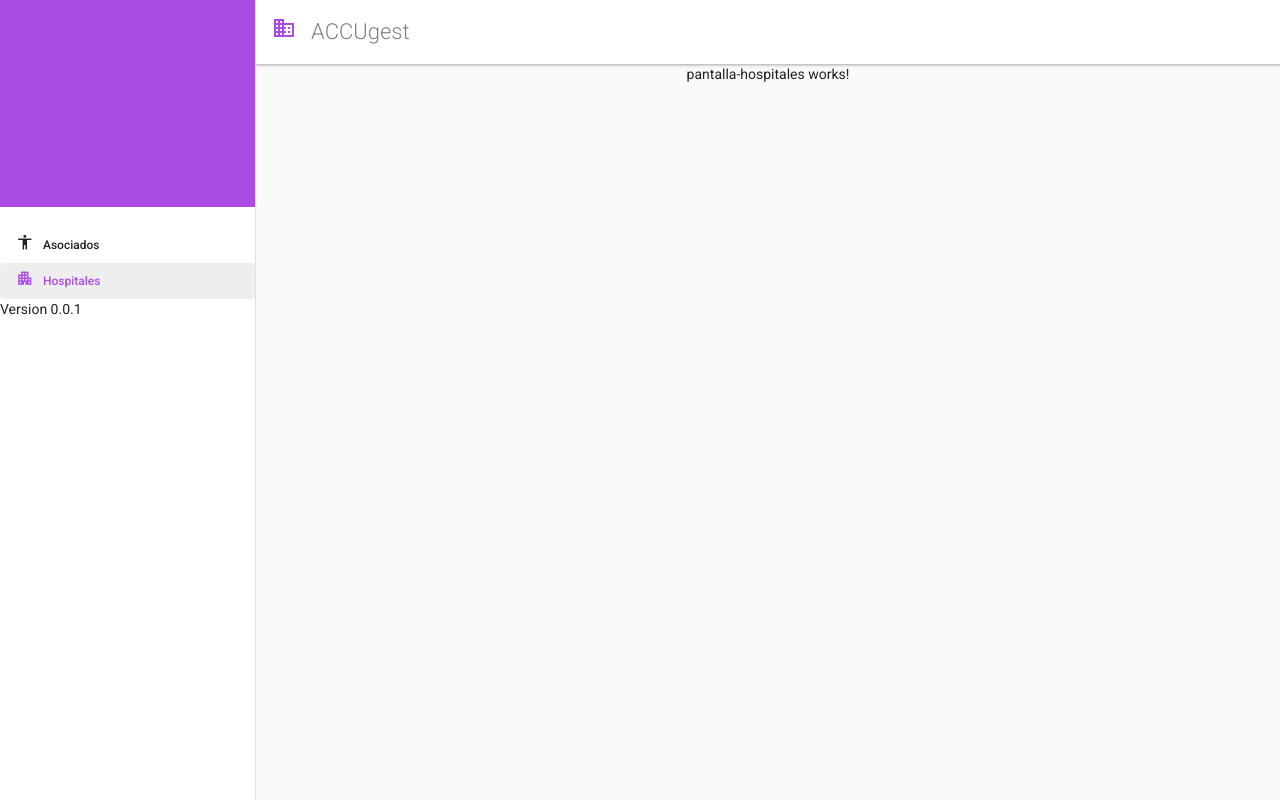
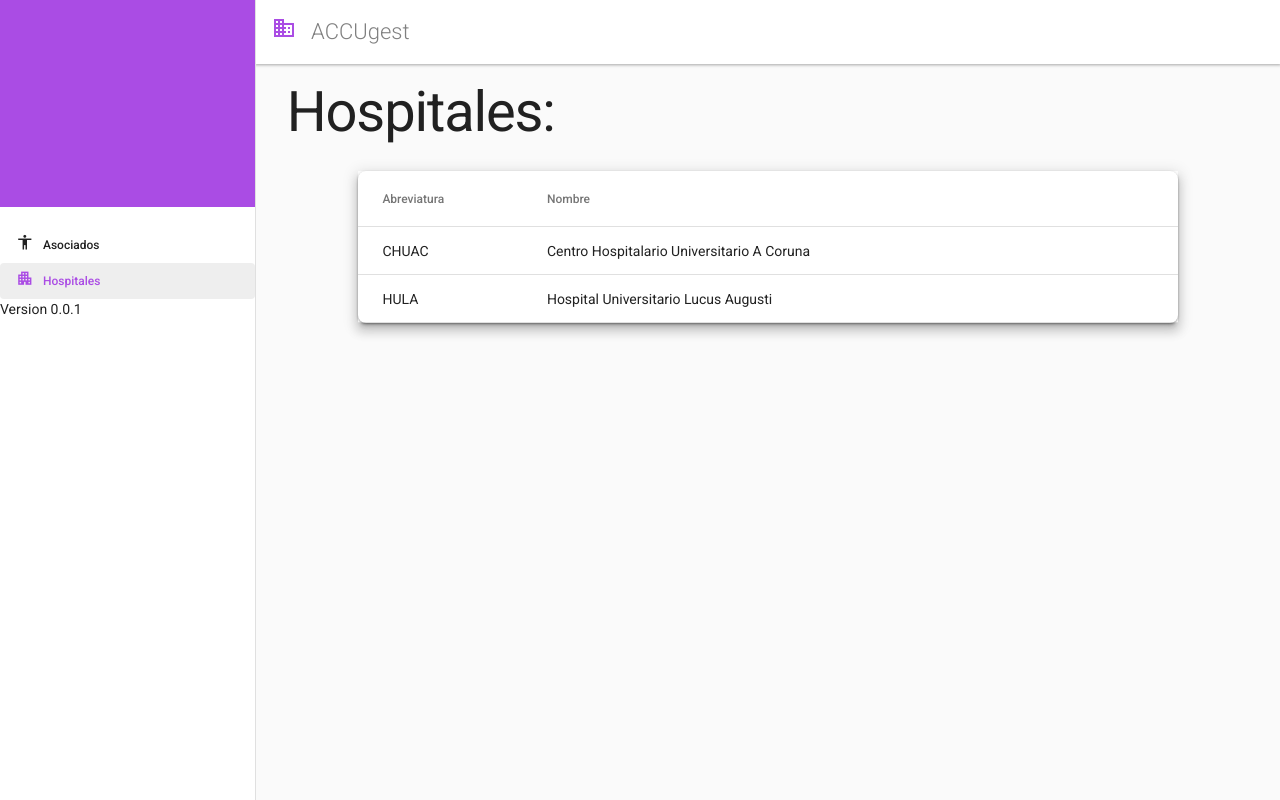
Before and after one commit to mfernandez-dev/app-gestion-accu-front, an Angular app: page /hospitales in a window 1280 px wide. Built offline with nearby package versions, Linux system fonts and the light colour scheme.

Commit message:
tabal hospitales implementada

```diff
--- a/src/app/hospitales/components/pantalla-hospitales/pantalla-hospitales.component.html
+++ b/src/app/hospitales/components/pantalla-hospitales/pantalla-hospitales.component.html
@@ -1,3 +1,6 @@
 <div class="main-container">
-  <p>pantalla-hospitales works!</p>
+  <h1 class="mat-display-3">Hospitales:</h1>
+  <div class="main-table">
+    <app-tabla-hospitales></app-tabla-hospitales>
+  </div>
 </div>
--- a/src/app/hospitales/components/pantalla-hospitales/pantalla-hospitales.component.scss
+++ b/src/app/hospitales/components/pantalla-hospitales/pantalla-hospitales.component.scss
@@ -4,3 +4,25 @@
   align-items: center;
   height: 90vh;
 }
+.main-table {
+  margin-top: 2%;
+  flex: 0 1 auto;
+  width: 80%;
+  border-radius: 8px;
+  background-color: white;
+  color: black;
+  box-shadow: 0 1px 3px rgba(0, 0, 0, 0.14), 0 1px 2px rgba(0, 0, 0, 0.26);
+}
+
+.main-button{
+  margin-top: 2%;
+  align-self: flex-start;
+  margin-left: 5%;
+}
+
+.mat-display-3{
+  margin-top: 2%;
+  align-self: flex-start;
+  margin-left: 3%;
+  margin-bottom: 1%;
+}
--- a/src/app/hospitales/components/tabla-hospitales/tabla-hospitales.component.html
+++ b/src/app/hospitales/components/tabla-hospitales/tabla-hospitales.component.html
@@ -1 +1,17 @@
-<p>tabla-hospitales works!</p>
+<table mat-table [dataSource]="dataSource" class="container-table mat-elevation-z8">
+  <ng-container matColumnDef="nombreHospital">
+    <th mat-header-cell *matHeaderCellDef mat-sort-header>Nombre</th>
+    <td mat-cell *matCellDef="let hospital">
+      {{hospital.nombreHospital}}
+    </td>
+  </ng-container>
+  <ng-container matColumnDef="abreviatura">
+    <th mat-header-cell *matHeaderCellDef>Abreviatura</th>
+    <td mat-cell *matCellDef="let hospital">
+      {{hospital.abreviatura}}
+    </td>
+  </ng-container>
+
+  <tr mat-header-row *matHeaderRowDef="displayedColumns"></tr>
+  <tr mat-row *matRowDef="let row; columns: displayedColumns;"></tr>
+</table>
--- a/src/app/hospitales/components/tabla-hospitales/tabla-hospitales.component.scss
+++ b/src/app/hospitales/components/tabla-hospitales/tabla-hospitales.component.scss
@@ -0,0 +1,4 @@
+table {
+  width: 100%;
+  background: inherit;
+}
--- a/src/app/hospitales/components/tabla-hospitales/tabla-hospitales.component.ts
+++ b/src/app/hospitales/components/tabla-hospitales/tabla-hospitales.component.ts
@@ -1,15 +1,34 @@
-import { Component, OnInit } from '@angular/core';
+import { Component, OnInit, OnChanges, SimpleChanges } from '@angular/core';
+import { Hospital } from '../../models/hospital';
+import { MatTableDataSource } from '@angular/material/table';
+import { HospitalesService } from '../../services/hospitales.service';
 
 @Component({
   selector: 'app-tabla-hospitales',
   templateUrl: './tabla-hospitales.component.html',
   styleUrls: ['./tabla-hospitales.component.scss']
 })
-export class TablaHospitalesComponent implements OnInit {
+export class TablaHospitalesComponent implements OnInit, OnChanges{
 
-  constructor() { }
+  public hospitalList: Hospital[] = [];
+  public displayedColumns: string[] = ['abreviatura', 'nombreHospital'];
+  public dataSource: MatTableDataSource<Hospital>;
+
+  constructor(private hospitalService: HospitalesService) { }
 
   ngOnInit(): void {
+    this.getHospitales();
+    this.dataSource = new MatTableDataSource<Hospital>(this.hospitalList);
   }
 
+  ngOnChanges(changes: SimpleChanges): void{
+    this.dataSource = new MatTableDataSource<Hospital>(this.hospitalList);
+
+  }
+
+  public getHospitales() {
+    this.hospitalService.getHospitalesList().subscribe((hospitales) => {
+      this.hospitalList = hospitales;
+    });
+  }
 }
--- a/src/app/hospitales/services/hospitales.service.ts
+++ b/src/app/hospitales/services/hospitales.service.ts
@@ -1,4 +1,9 @@
 import { Injectable } from '@angular/core';
+import { Hospital } from '../models/hospital';
+import { Observable, of } from 'rxjs';
+import { HOSPITALES } from './hospitales-mock';
+import { ASOCIADOS } from 'src/app/asociados/services/asociados-mock';
+import { delay, map } from 'rxjs/operators';
 
 @Injectable({
   providedIn: 'root'
@@ -6,4 +11,18 @@ import { Injectable } from '@angular/core';
 export class HospitalesService {
 
   constructor() { }
+
+  getHospitalesList(): Observable<Hospital[]> {
+    return of(HOSPITALES);
+  }
+
+  getHospitalById(idHospital: string): Observable<Hospital> {
+    return of(HOSPITALES).pipe(
+      delay(2000),
+      map(datos => {
+        const hospitales = datos.filter(hospital => hospital.id === idHospital);
+        return hospitales[0];
+      })
+    );
+  }
 }
```
Also changed, not shown: src/app/hospitales/hospitales.module.ts (+7 -1 lines).
